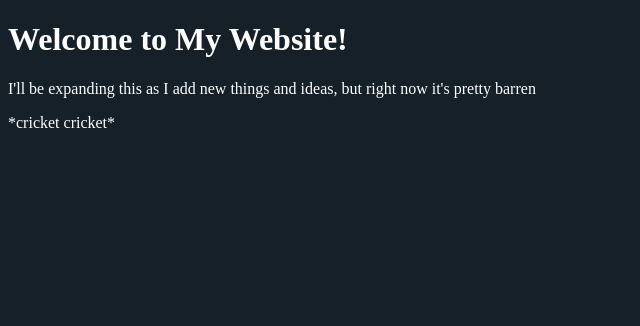
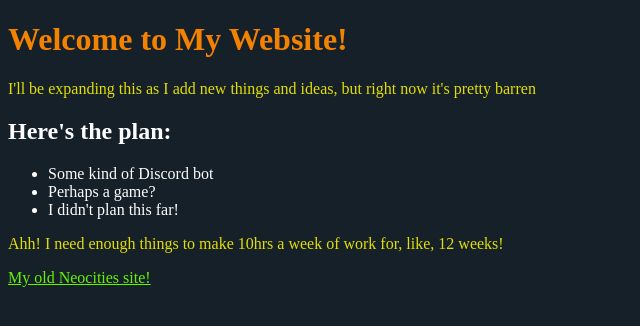
Before and after one commit to Battleboy96/self-hosted-things, a Flask app: page / in a window 1280 px wide. Shown: the top 326 px of the page, without its empty margins (0-640 px from the left). Run offline with Flask 3, Linux system fonts and the light colour scheme.

Commit message:
modified:   flask-website/app.py 	modified:   flask-website/templates/index.html 	modified:   flask-website/templates/style.css

```diff
--- a/flask-website/templates/index.html
+++ b/flask-website/templates/index.html
@@ -10,10 +10,16 @@
 <body>
 <h1>Welcome to My Website!</h1>
 <p>I'll be expanding this as I add new things and ideas, but right now it's pretty barren</p>
-<p>*cricket cricket*</p>
+<h2>Here's the plan:</h2>
+<ul>
+    <li>Some kind of Discord bot</li>
+    <li>Perhaps a game?</li>
+    <li>I didn't plan this far!</li>
+</ul>
+<p>Ahh! I need enough things to make 10hrs a week of work for, like, 12 weeks!</p>
 </body>
 
 <footer>
-
+<a href="https://battleboy96.neocities.org/"> My old Neocities site!</a>
 </footer>
 </html>
--- a/flask-website/templates/style.css
+++ b/flask-website/templates/style.css
@@ -3,12 +3,17 @@ body {
     color: white;
 }
 
-h {
-    color: rgb(212, 11, 28)
-    font-family: Corbel,
+h1 {
+    color: rgb(243, 130, 1);
+    font-family: Corbel;
 }
 
 p {
-    color: rgb(54, 19, 181)
-    font-family: Corbel,
+    color: rgb(226, 222, 5);
+    font-family: Corbel;
 }
+
+a {
+    color: rgb(102, 243, 1);
+    font-family: Corbel;
+}
```
Also changed, not shown: flask-website/app.py (line endings or trailing spaces).
